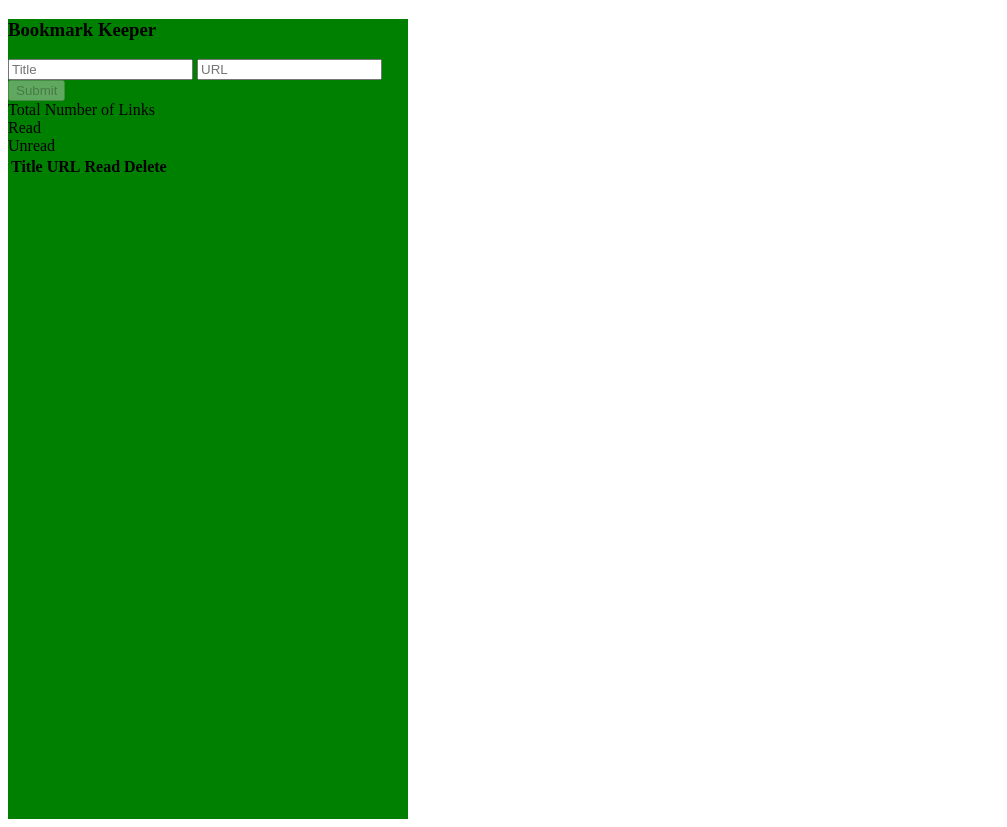
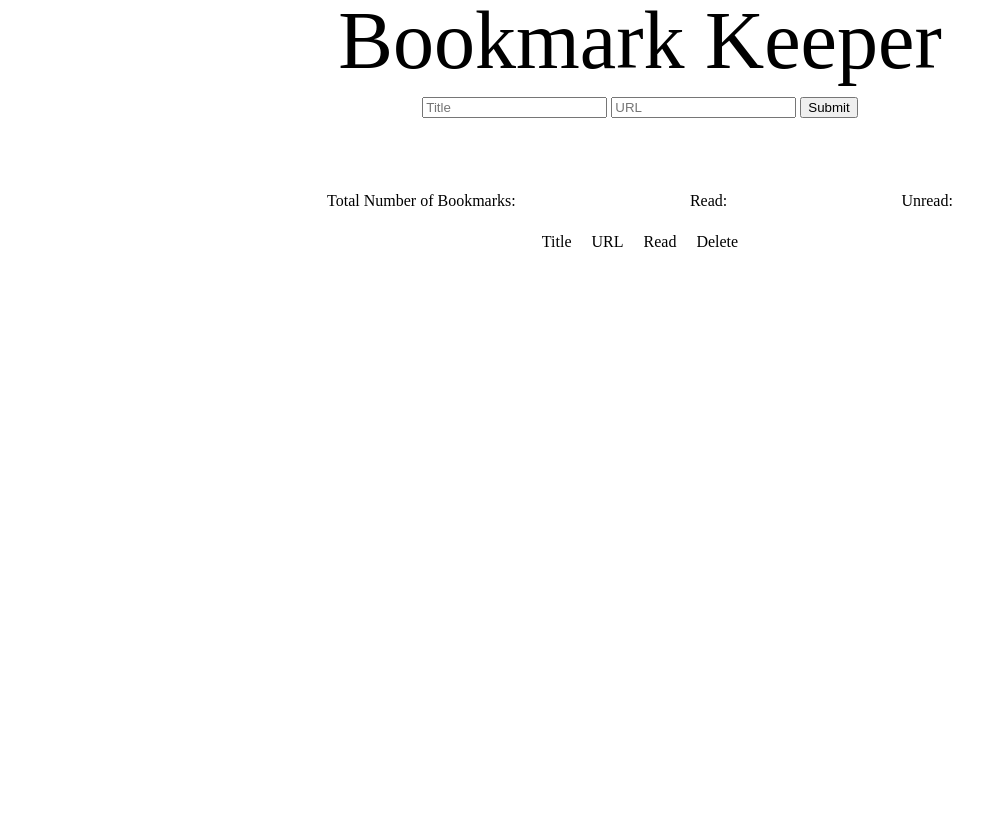
Before and after one commit to mziccardi/linkedList, a plain HTML site: page index.html in a window 1280 px wide. Shown: the whole page, without its empty margins (0-1007 px from the left). After the commit the page ends 800 px from the top, so only its background shows below. Drawn offline with nearby package versions, Linux system fonts and the light colour scheme.

Commit message:
CSS updated.

```diff
--- a/index.html
+++ b/index.html
@@ -2,7 +2,9 @@
 <html>
   <head>
     <link rel="stylesheet" href="styles.css" charset="utf-8">
-    <title> Linked list
+    <link rel="stylesheet" href="reset.css" charset="utf-8">
+    <title>
+      Linked list
     </title>
     <a href="#"></a>
   </head>
@@ -11,46 +13,60 @@
 
 
       <section class="inputCont">
-        <h1>Bookmark Keeper</h1>
+        <h1 class="mike">
+          Bookmark Keeper
+        </h1>
+
+        <div class="userContainer">
           <input class="inputText" type="text" name="title" placeholder="Title" required>
+
+          <input class="inputURL" type="text" name="url" placeholder="URL" required>
+
+          <button class="submitButton" type="button" >
+            Submit
+          </button>
+        </div>
+
+        <div class="feedbackContainer">
           <span class="feedbackTitle"></span>
-        <input class="inputURL" type="text" name="url" placeholder="URL" required>
+
           <span class="feedbackURL"></span>
-        <button class="submitButton" type="button" disabled>Submit</button>
+        </div>
+
+
       </section>
-<section>
+
+      <section class="counterCont">
+
         <section class="numberOfLinks">
-    Total Number of Links <span class="totalLinks"></span>
-  </section>
-  <section>
-    Read <span class ="linksRead"></span>
-  </section>
-  <section>
-    Unread <span class ="linksUnread"></span>
-  </section>
+          Total Number of Bookmarks: <span class="totalLinks"></span>
         </section>
 
         <section>
-        <table class="table">
+          Read: <span class ="linksRead"></span>
+        </section>
+
+        <section>
+          Unread: <span class ="linksUnread"></span>
+        </section>
+
+      </section>
+
+      <section class="tableCont">
+
+        <table class="table" style=text-align:center>
           <tr>
             <th class="title">Title</th>
             <th class="url">URL</th>
             <th>Read</th>
             <th class="Delete">Delete</th>
           </tr>
-          <tr class="bookmarkRow">
+        </table>
 
-            <td class="bookmarkTitle"></td>
-            <td class="bookmarkURL"></td>
-            <!-- <td><input type="checkbox"></td>
-            <td><button class="remove">Remove</button></td> -->
-          </tr>
-
-        </table>
       </section>
 
+    </section>
 
-    </section>
     <script src="https://ajax.googleapis.com/ajax/libs/jquery/1.12.4/jquery.min.js"></script>
     <script type="text/javascript" src="jQuery.js"></script>
   </body>
--- a/jQuery.js
+++ b/jQuery.js
@@ -45,6 +45,7 @@ submitButton.on('click', function(){
         </tr>`);
       } else {
         $('.feedbackURL').html('</br>*Invalid URL');
+        return;
       }
     emptyInput();
     buttonCheck();
@@ -75,10 +76,6 @@ function clearFeedback() {
   $('.feedbackURL').text('');
 }
 
-
-
-
-
 $('.table').on('click', '.checkbox', function(){
     $(this).toggleClass('read');
     linksRead();
--- a/reset.css
+++ b/reset.css
@@ -0,0 +1,48 @@
+/* http://meyerweb.com/eric/tools/css/reset/
+   v2.0 | 20110126
+   License: none (public domain)
+*/
+
+html, body, div, span, applet, object, iframe,
+h1, h2, h3, h4, h5, h6, p, blockquote, pre,
+a, abbr, acronym, address, big, cite, code,
+del, dfn, em, img, ins, kbd, q, s, samp,
+small, strike, strong, sub, sup, tt, var,
+b, u, i, center,
+dl, dt, dd, ol, ul, li,
+fieldset, form, label, legend,
+table, caption, tbody, tfoot, thead, tr, th, td,
+article, aside, canvas, details, embed,
+figure, figcaption, footer, header, hgroup,
+menu, nav, output, ruby, section, summary,
+time, mark, audio, video {
+	margin: 0;
+	padding: 0;
+	border: 0;
+	font-size: 100%;
+	font: inherit;
+	vertical-align: baseline;
+}
+/* HTML5 display-role reset for older browsers */
+article, aside, details, figcaption, figure,
+footer, header, hgroup, menu, nav, section {
+	display: block;
+}
+body {
+	line-height: 1;
+}
+ol, ul {
+	list-style: none;
+}
+blockquote, q {
+	quotes: none;
+}
+blockquote:before, blockquote:after,
+q:before, q:after {
+	content: '';
+	content: none;
+}
+table {
+	border-collapse: collapse;
+	border-spacing: 0;
+}
--- a/styles.css
+++ b/styles.css
@@ -1,5 +1,49 @@
+body {
+  display: flex;
+  justify-content: center;
+
+}
+
 .container {
-  width: 50vh;
-  height: 100vh;
-  background-color: green;
+  width: 100vh;
+  height: auto;
+  display: flex;
+  flex-direction: column;
 }
+
+.inputCont{
+  text-align: center;
+}
+
+.inputCont h1{
+  font-size: 82px;
+  flex-direction: column;
+}
+
+.userContainer {
+  flex-direction: column;
+  margin-top: 15px;
+}
+
+.feedbackContainer {
+  height: 30px;
+  padding-bottom: 20px;
+  margin: 5px 0;
+  flex-direction: column;
+  color: red;
+}
+
+.counterCont {
+  margin: 15px 0;
+  display: flex;
+  justify-content: space-around;
+}
+
+.tableCont {
+  margin: auto;
+}
+
+.table th {
+  padding: 10px;
+  text-align: center;
+}
```
Also changed, not shown: reset0.css (added). Lines whose indentation alone changed are shown as unchanged.
